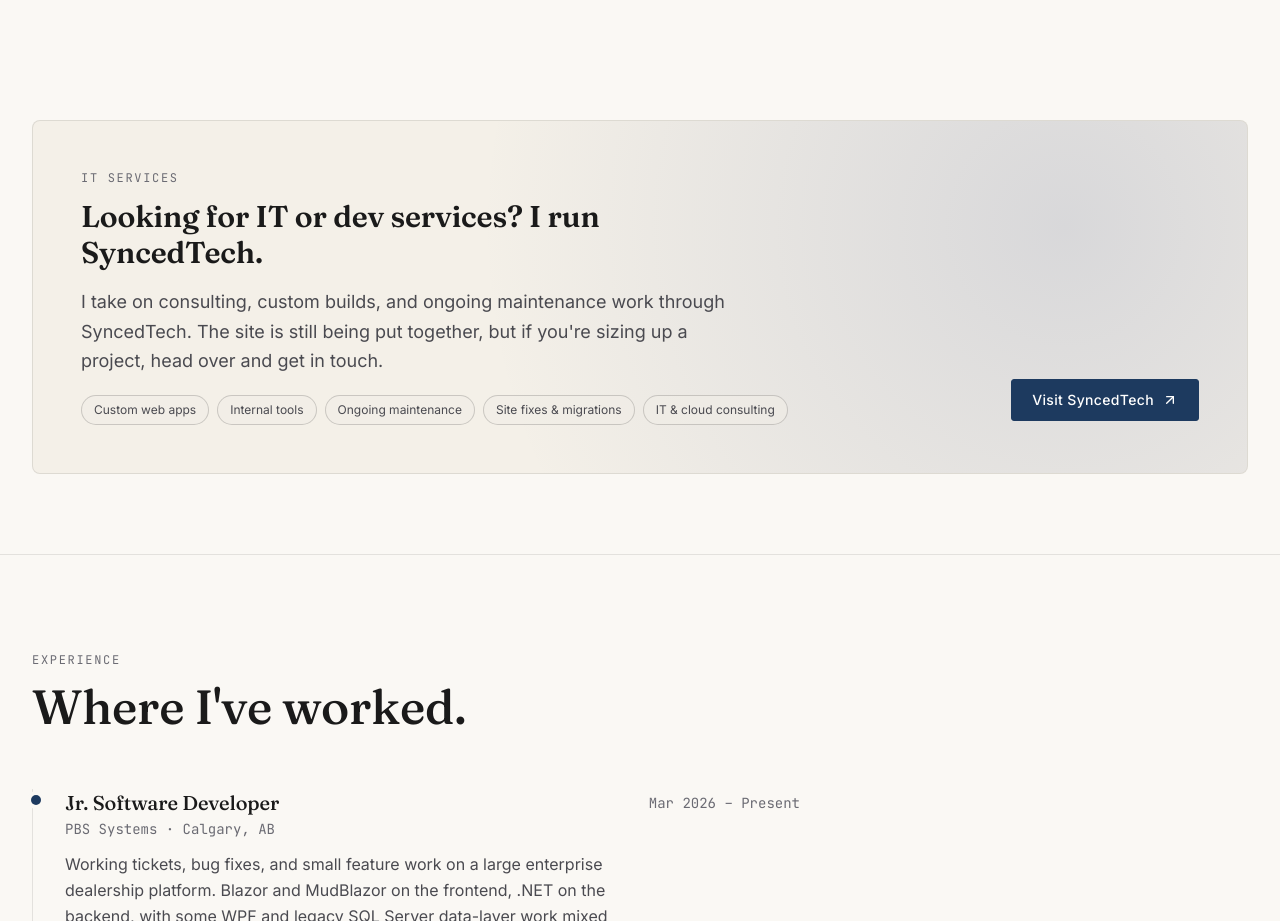
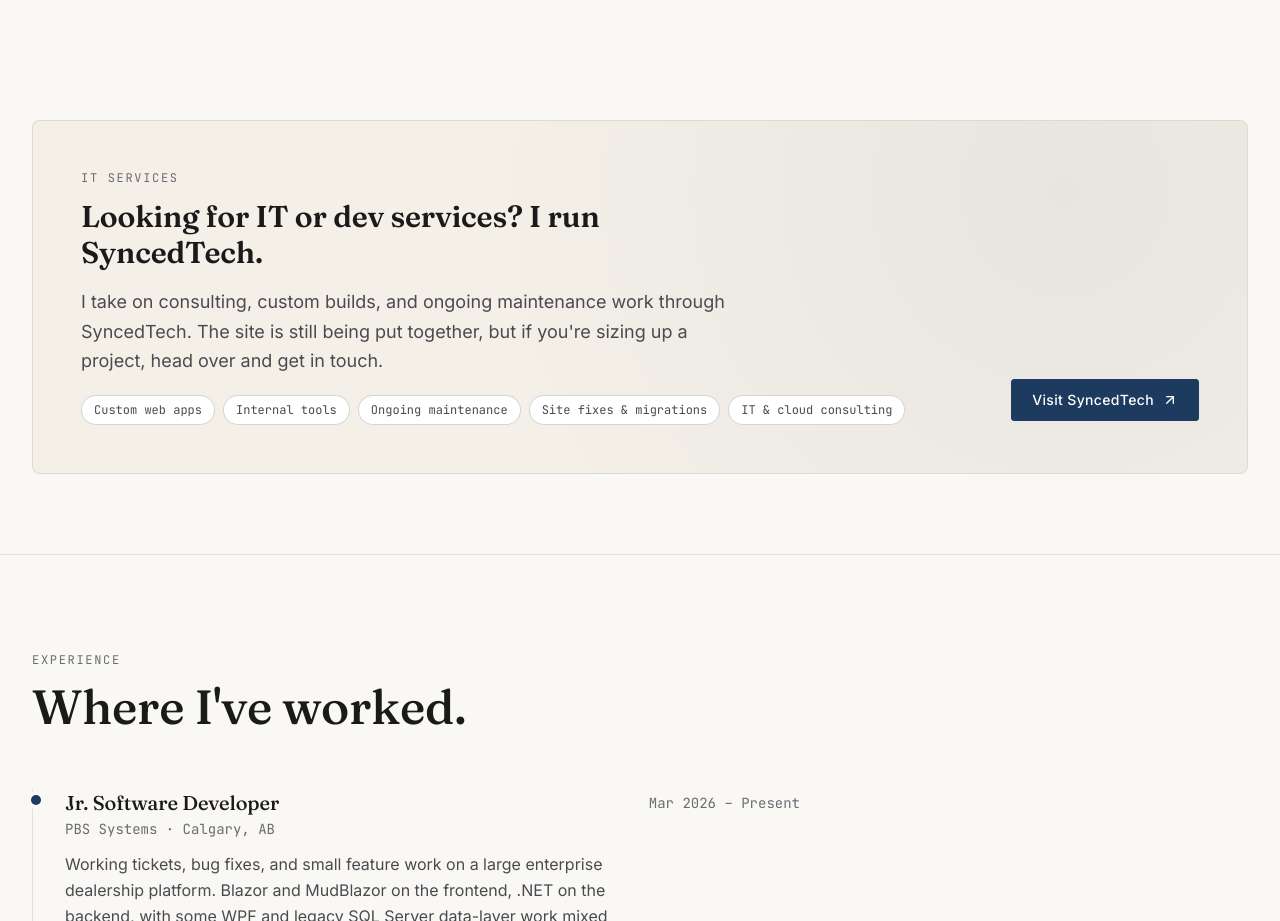
Before and after one commit to fisherjoey/portfolio-site, a React (Vite) app: page / in a window 1280 px wide. Shown: the part 5300-6221 px from the top of the page. Built offline with nearby package versions, Linux system fonts and the light colour scheme.

Commit message:
redesign: light services feature panel

```diff
--- a/src/components/sections/ServicesCTA.tsx
+++ b/src/components/sections/ServicesCTA.tsx
@@ -15,7 +15,7 @@
     <section id="services" className="py-16 md:py-20 scroll-mt-20">
       <Container>
         <div className="relative overflow-hidden rounded-lg border border-[var(--surface-border)] bg-[var(--surface-feature)] p-8 md:p-12">
-          <div className="absolute inset-0 pointer-events-none bg-[radial-gradient(circle_at_85%_30%,rgba(90,107,154,0.18),transparent_55%)]" />
+          <div className="absolute inset-0 pointer-events-none bg-[radial-gradient(circle_at_85%_20%,rgba(29,58,95,0.06),transparent_55%)]" />
           <div className="relative grid grid-cols-1 lg:grid-cols-[1fr_auto] gap-6 lg:gap-10 items-end">
             <div>
               <p className="label text-[var(--color-brand-accent)] mb-3">IT Services</p>
@@ -31,7 +31,7 @@
                 {services.map((s) => (
                   <li
                     key={s}
-                    className="px-3 py-1.5 text-xs rounded-full border border-[var(--surface-border-strong)] bg-[var(--surface-overlay)]/60 text-[var(--text-secondary)]"
+                    className="px-3 py-1.5 text-xs font-mono rounded-full border border-[var(--surface-border-strong)] bg-[var(--surface-raised)] text-[var(--text-secondary)]"
                   >
                     {s}
                   </li>
```
